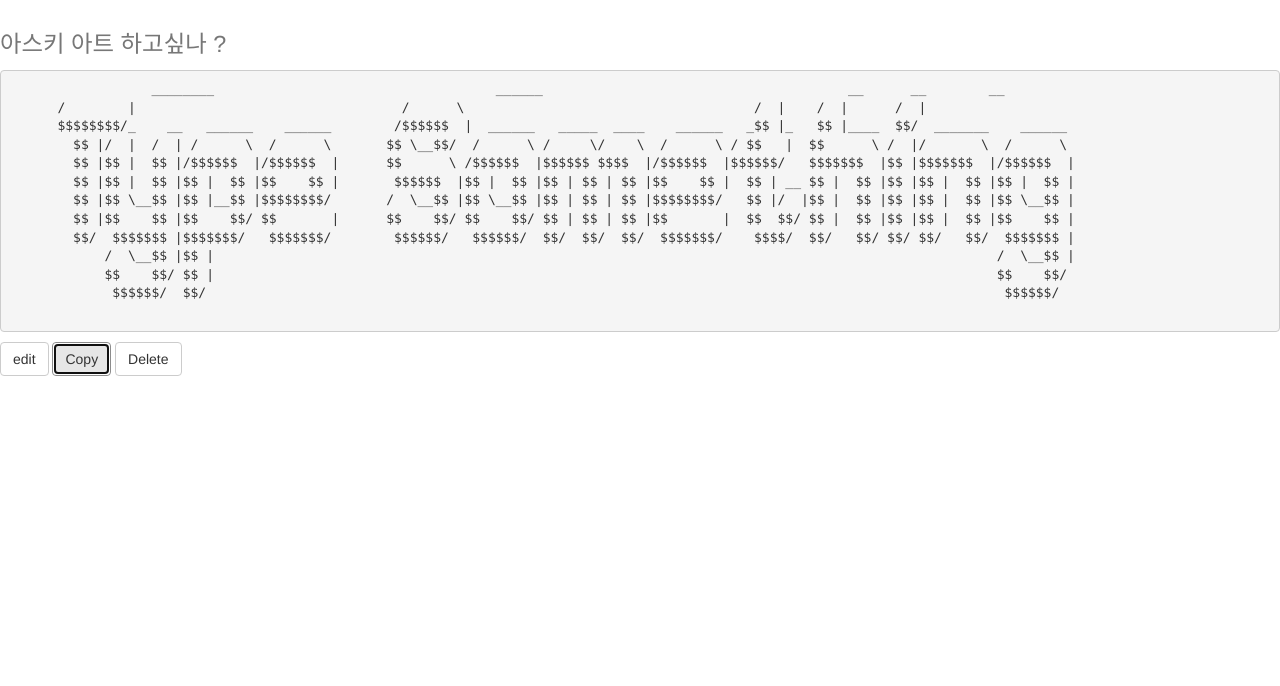
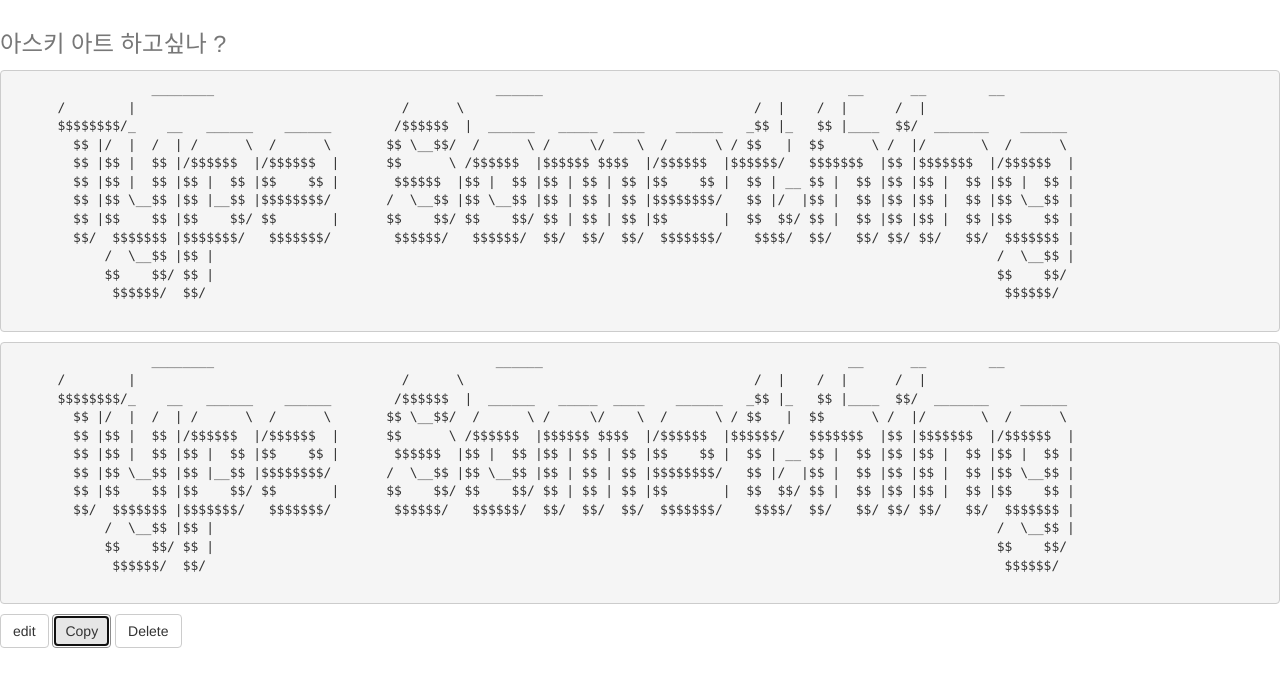
Before and after one commit to ByeongGi/ASCII-ART-, a plain HTML site: page index.html in a window 1280 px wide. Both pictures are taken after a click on the button "Copy". Drawn offline with nearby package versions, Linux system fonts and the light colour scheme; some icons are missing.

Commit message:
Update index.html

```diff
--- a/index.html
+++ b/index.html
@@ -55,7 +55,7 @@
 
     function btnCopy(){
         var reply_text = $('#reply_001').text();
-        $('#reply-copy > ').after('<pre>'+reply_text+'</pre>');
+        $('#reply-copy').append('<pre>'+reply_text+'</pre>');
 
     }
 
```
